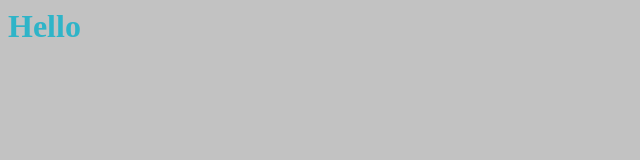
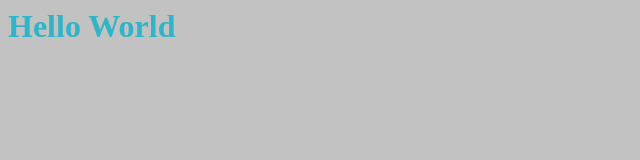
Before and after one commit to antonyJSeven/react-redux-test, a React app: page / in a window 1280 px wide. Shown: the top 160 px of the page, without its empty margins (0-640 px from the left). Built offline with nearby package versions, Linux system fonts and the light colour scheme.

Commit message:
add watch tasks

```diff
--- a/package.json
+++ b/package.json
@@ -7,12 +7,14 @@
     "css": "npx lessc src/stylesheets/main.less dist/css/main.css",
     "prebuild": "npm run validate",
     "build": "npm run babel && npm run bundle && npm run css",
+    "build:dev": "npm run babel && npm run bundle && npm run css",
     "babel": "npx babel src --out-dir temp/javascript",
     "bundle": "npx webpack --entry ./temp/javascript/app.js --output ./dist/app.js --mode development --devtool cheap-eval-source-map",
     "eslint": "eslint src/",
     "validate": "npm run eslint && npm run flow && npm run test",
     "flow": "npx flow",
-    "test": "npx jest"
+    "test": "npx jest",
+    "watch:dev": "watch 'npm run build:dev' src/"
   },
   "husky": {
     "hooks": {
@@ -40,6 +42,7 @@
     "react-dom": "^16.6.3",
     "react-redux": "^6.0.0",
     "redux": "^4.0.1",
+    "watch": "^1.0.2",
     "webpack": "^4.27.1",
     "webpack-cli": "^3.1.2"
   },
--- a/src/app.jsx
+++ b/src/app.jsx
@@ -7,7 +7,7 @@ import Hello from './Hello';
 
 function renderApp (container) {
   ReactDOM.render(
-    <Hello />,
+    <Hello name="World" />,
     container
   );
 }
```
Also changed, not shown: 2 other files (tests, documents, lock files or other folders).
